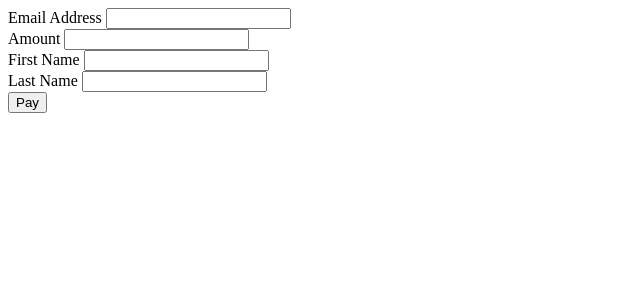
After one commit to fytm/university-portal, a PHP site: page /View/cart.html in a window 1280 px wide. The commit adds this page. Shown: the top 300 px of the page, without its empty margins (0-640 px from the left). Run offline with PHP 8.4, Linux system fonts and the light colour scheme; some libraries are stand-ins or nearby versions.

Commit message:
Started work on paystack API integration

```diff
--- a/Bootstrap Template/index.html
+++ b/Bootstrap Template/index.html
@@ -4,7 +4,7 @@
     <meta charset="utf-8" />
     <meta content="width=device-width, initial-scale=1.0" name="viewport" />
 
-    <title>Nova Bootstrap Template - Index</title>
+    <title>Afrika Konnect</title>
     <meta content="" name="description" />
     <meta content="" name="keywords" />
 
--- /dev/null
+++ b/View/cart.html
@@ -0,0 +1,34 @@
+<!DOCTYPE html>
+<html lang="en">
+  <form id="paymentForm">
+    <div class="form-group">
+      <label for="email">Email Address</label>
+
+      <input type="email" id="email-address" required />
+    </div>
+
+    <div class="form-group">
+      <label for="amount">Amount</label>
+
+      <input type="tel" id="amount" required />
+    </div>
+
+    <div class="form-group">
+      <label for="first-name">First Name</label>
+
+      <input type="text" id="first-name" />
+    </div>
+
+    <div class="form-group">
+      <label for="last-name">Last Name</label>
+
+      <input type="text" id="last-name" />
+    </div>
+
+    <div class="form-submit">
+      <button type="submit" onclick="payWithPaystack()">Pay</button>
+    </div>
+  </form>
+
+  <script src="https://js.paystack.co/v1/inline.js"></script>
+</html>
--- /dev/null
+++ b/View/single_university.php
@@ -0,0 +1,5 @@
+<?php
+require('../Controllers/university_controller.php');
+
+$university = select_one_university_controller($_GET['id']);
+?>
```
Also changed, not shown: View/all_universities.php (+0 -16 lines).
